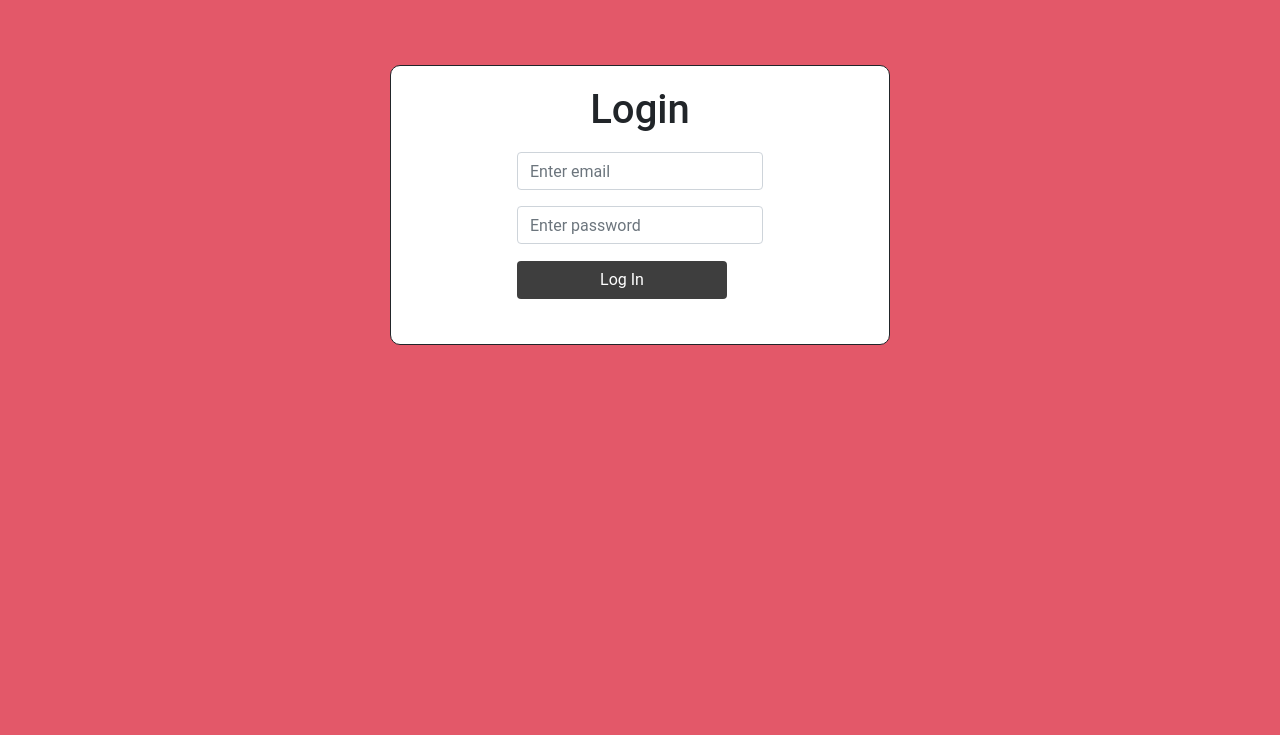
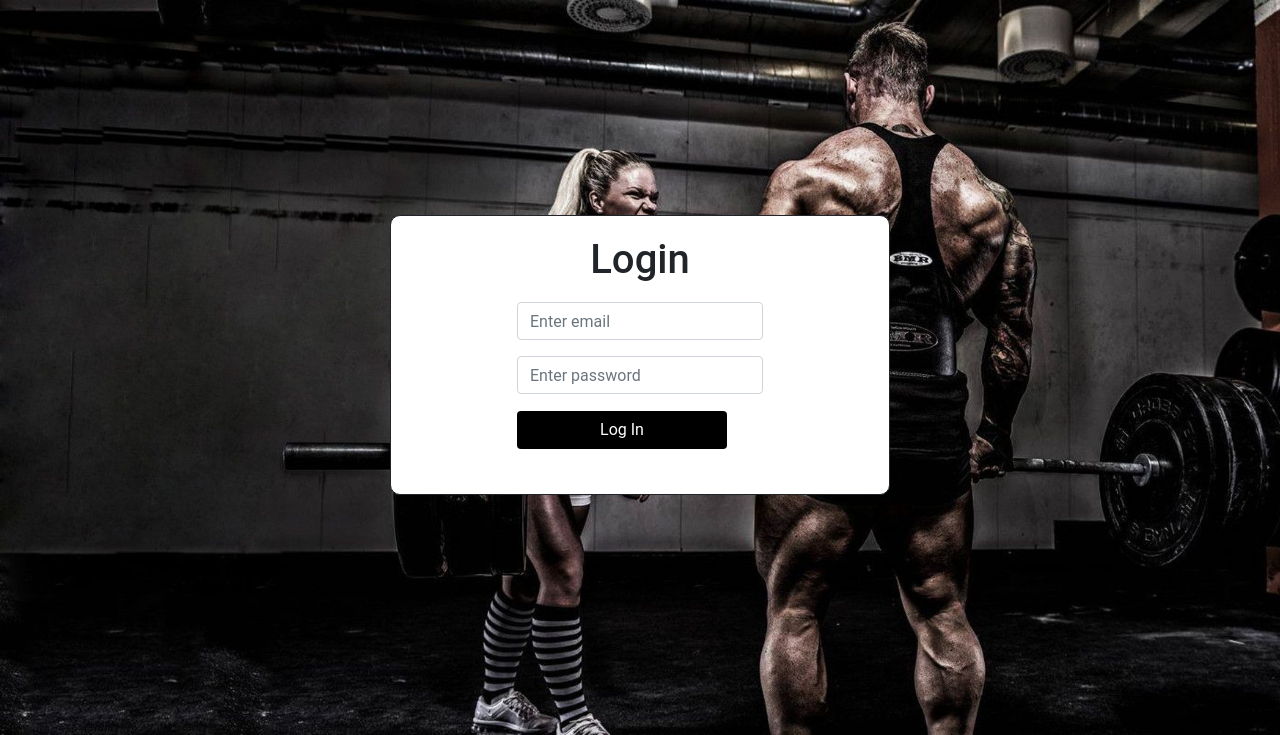
Before and after one commit to Aiden181/Intrain, a PHP site: page /Links/login-form.html in a window 1280 px wide. Shown: the top 735 px of the page. Run offline with PHP 8.4, Linux system fonts and the light colour scheme.

Commit message:
Update Login Page

```diff
--- a/CSS/login-page-style.css
+++ b/CSS/login-page-style.css
@@ -1,10 +1,15 @@
 body{
-    background: #e35869;
+    background-image: url(../Picture/Login-Page-Wallpaper.jpg);
+    background-repeat: no-repeat;
+    background-size: 110%;
+
 }
 
 .container-sm{
     border: solid 1px;
     background: #fff;
+    position: relative;
+    top: 150px;
 }
 
 .container-sm h1{
@@ -13,7 +18,7 @@ body{
 }
 
 .container-sm button{
-    background-color: #3e3e3e;
+    background-color:black;
     color: white;
     width: 210px;
 }
```
Also changed, not shown: Picture/Login-Page-Wallpaper.jpg (added).
